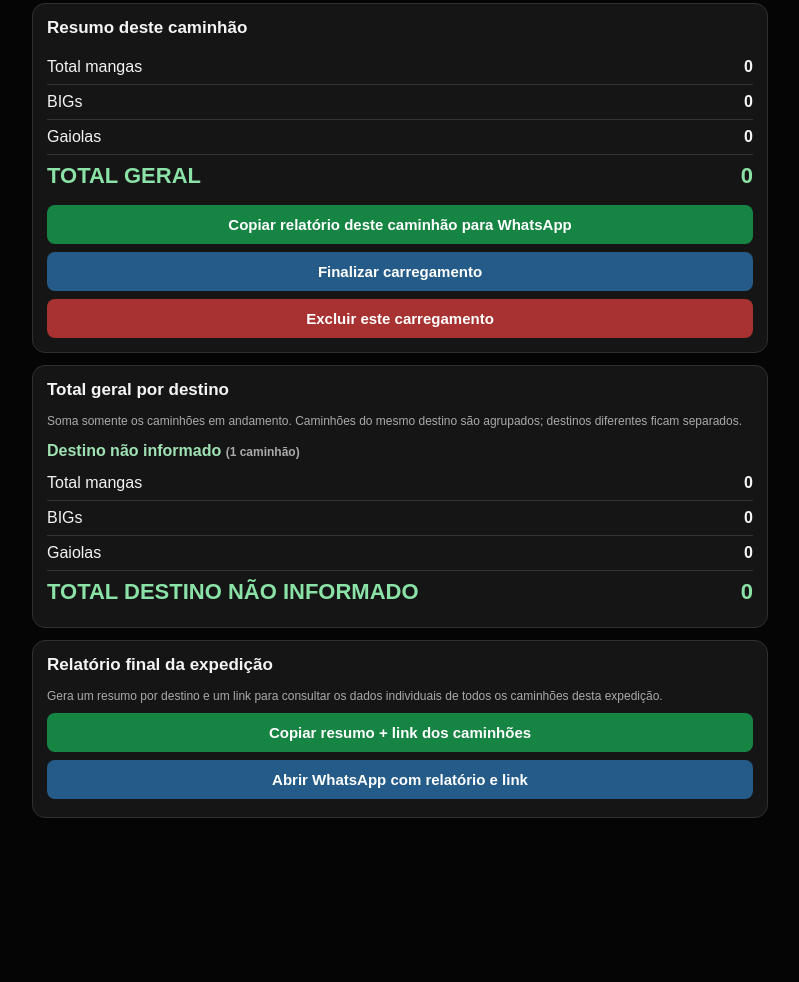
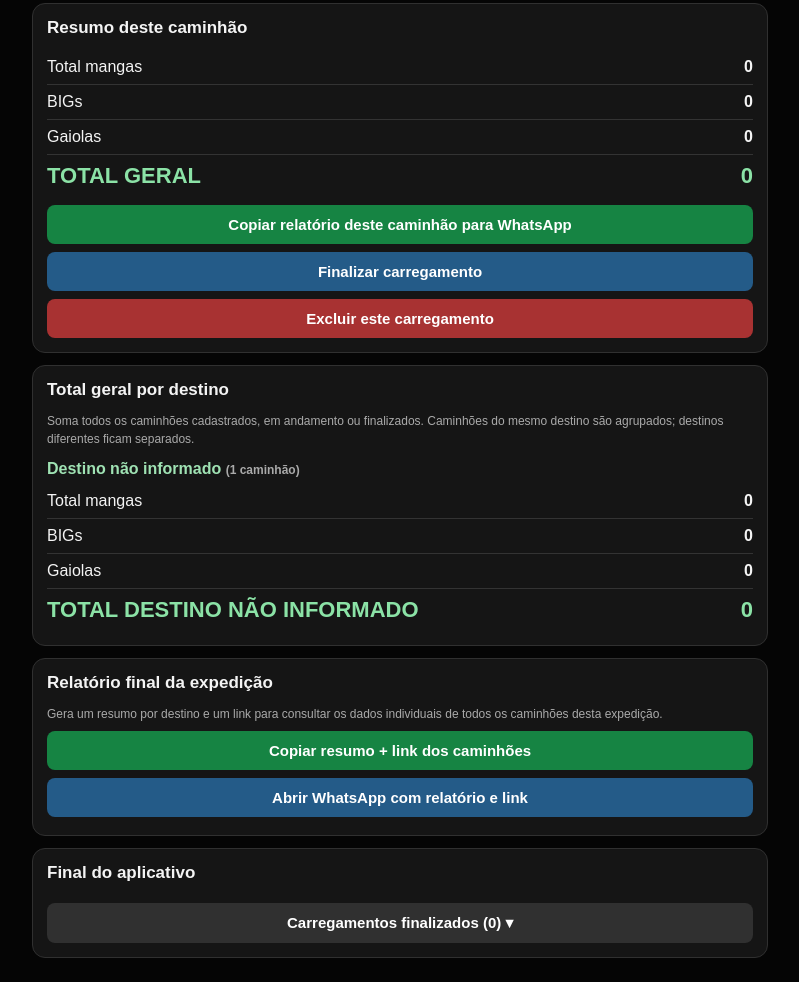
Before and after one commit to atonito879/controle-xpt, a plain HTML site: page index.html in a window 1280 px wide. Shown: the part 1345-2327 px from the top of the page, without its empty margins (240-1039 px from the left). Before the commit the page ends 2187 px from the top, so only its background shows below. Drawn offline with Linux system fonts and the light colour scheme.

Commit message:
Add files via upload

```diff
--- a/index.html
+++ b/index.html
@@ -21,8 +21,9 @@
 <section class="card"><h2>Gaiolas</h2><div class="counter"><span>Quantidade de gaiolas</span><div class="actions"><button type="button" class="btn minus" data-counter="cages" data-delta="-1">−1</button><span class="count" id="cages">0</span><button type="button" class="btn plus" data-counter="cages" data-delta="1">+1</button></div></div></section>
 <section class="card"><h2>Resumo deste caminhão</h2><div id="summary"></div><button type="button" class="btn plus btnwide" id="copy">Copiar relatório deste caminhão para WhatsApp</button><button type="button" class="btn blue btnwide" id="toggleStatus">Finalizar carregamento</button><button type="button" class="btn delete btnwide" id="deleteLoad">Excluir este carregamento</button></section>
 </div>
-<section class="card"><h2>Total geral por destino</h2><div class="hint">Soma somente os caminhões em andamento. Caminhões do mesmo destino são agrupados; destinos diferentes ficam separados.</div><div id="destinationTotals"></div></section>
+<section class="card"><h2>Total geral por destino</h2><div class="hint">Soma todos os caminhões cadastrados, em andamento ou finalizados. Caminhões do mesmo destino são agrupados; destinos diferentes ficam separados.</div><div id="destinationTotals"></div></section>
 <section class="card"><h2>Relatório final da expedição</h2><div class="hint">Gera um resumo por destino e um link para consultar os dados individuais de todos os caminhões desta expedição.</div><button type="button" class="btn plus btnwide" id="copyAllReport">Copiar resumo + link dos caminhões</button><button type="button" class="btn blue btnwide" id="sendAllReport">Abrir WhatsApp com relatório e link</button><div id="shareStatus" class="duration"></div></section>
+<footer class="card" id="completedFooter"><h2>Final do aplicativo</h2><button type="button" class="btn neutral btnwide" id="toggleCompleted">Carregamentos finalizados (0) ▾</button><div id="completedPanel" hidden><div id="completedList"></div></div></footer>
 <script>
 (function(){'use strict';
 const $=id=>document.getElementById(id), STORAGE='xpt-control-v3', fields=['date','period','dock','carrier','plate','destination','start','finish'];
@@ -45,11 +46,12 @@ function esc(v){return String(v??'').replace(/[&<>"']/g,c=>({'&':'&amp;','<':'&l
 function totalMangas(x){return Object.values(x.mangas||{}).reduce((s,n)=>s+(Number(n)||0),0);}
 function minutes(a,b){if(!a||!b)return null;const [h1,m1]=a.split(':').map(Number),[h2,m2]=b.split(':').map(Number);let x=h1*60+m1,y=h2*60+m2;if(y<x)y+=1440;return y-x;}
 function duration(n){return n===null?'—':Math.floor(n/60)+'h '+String(n%60).padStart(2,'0')+'min';}
-function renderList(){const active=app.loads.filter(x=>x.status==='active'),done=app.loads.filter(x=>x.status==='done');const item=x=>{const m=metaOf(x),dest=m.destination||'Destino não informado',plate=m.plate||'Sem placa',selectedClass=x.id===app.selectedId?' style="border-color:#168443"':'';return `<div class="truck"${selectedClass}><div class="truckhead"><div><h3>${esc(plate)}</h3><div class="truckmeta">${esc(dest)} · Doca ${esc(m.dock||'—')} · ${totalMangas(x)} mangas, ${x.bigs} BIGs, ${x.cages} gaiolas</div></div><span class="tag ${x.status==='done'?'done':''}">${x.status==='done'?'Finalizado':'Em andamento'}</span></div><div class="truckbuttons"><button class="btn ${x.id===app.selectedId?'plus':'neutral'}" data-select="${esc(x.id)}">${x.id===app.selectedId?'Selecionado':'Abrir'}</button></div></div>`;};$('loadList').innerHTML=(active.length?`<div class="hint">EM ANDAMENTO (${active.length})</div>${active.map(item).join('')}`:'<div class="empty">Nenhum carregamento em andamento</div>')+(done.length?`<div class="hint" style="margin-top:14px">FINALIZADOS (${done.length})</div>${done.map(item).join('')}`:'');}
+function renderList(){const active=app.loads.filter(x=>x.status==='active');const item=x=>{const m=metaOf(x),dest=m.destination||'Destino não informado',plate=m.plate||'Sem placa',selectedClass=x.id===app.selectedId?' style="border-color:#168443"':'';return `<div class="truck"${selectedClass}><div class="truckhead"><div><h3>${esc(plate)}</h3><div class="truckmeta">${esc(dest)} · Doca ${esc(m.dock||'—')} · ${totalMangas(x)} mangas, ${x.bigs} BIGs, ${x.cages} gaiolas</div></div><span class="tag">Em andamento</span></div><div class="truckbuttons"><button class="btn ${x.id===app.selectedId?'plus':'neutral'}" data-select="${esc(x.id)}">${x.id===app.selectedId?'Selecionado':'Abrir'}</button></div></div>`;};$('loadList').innerHTML=active.length?`<div class="hint">EM ANDAMENTO (${active.length})</div>${active.map(item).join('')}`:'<div class="empty">Nenhum carregamento em andamento</div>'; }
+function renderFinalized(){const done=app.loads.filter(x=>x.status==='done');const item=x=>{const m=metaOf(x),dest=m.destination||'Destino não informado',plate=m.plate||'Sem placa',selectedClass=x.id===app.selectedId?' style="border-color:#168443"':'';return `<div class="truck"${selectedClass}><div class="truckhead"><div><h3>${esc(plate)}</h3><div class="truckmeta">${esc(dest)} · Doca ${esc(m.dock||'—')} · ${totalMangas(x)} mangas, ${x.bigs} BIGs, ${x.cages} gaiolas</div></div><span class="tag done">Finalizado</span></div><div class="truckbuttons"><button class="btn neutral" data-select="${esc(x.id)}">Abrir / Reabrir</button></div></div>`;};$('completedList').innerHTML=done.length?done.map(item).join(''):'<div class="empty">Nenhum carregamento finalizado</div>';$('toggleCompleted').textContent=`Carregamentos finalizados (${done.length}) ${$('completedPanel').hidden?'▾':'▴'}`;}
 function renderEditor(){const x=selected();$('editor').hidden=!x;if(!x)return;const m=metaOf(x);fields.forEach(id=>$(id).value=m[id]||'');$('statusTag').textContent=x.status==='done'?'Finalizado':'Em andamento';$('toggleStatus').textContent=x.status==='done'?'Reabrir carregamento':'Finalizar carregamento';$('toggleStatus').className='btn '+(x.status==='done'?'neutral':'blue')+' btnwide';$('bigs').textContent=x.bigs;$('cages').textContent=x.cages;const codes=Object.keys(x.mangas).sort();$('mangas').innerHTML=codes.length?codes.map(c=>`<div class="counter"><span class="code">${esc(c)}</span><div class="actions"><button type="button" class="btn minus small" data-code="${esc(c)}" data-delta="-1">−1</button><span class="count">${Number(x.mangas[c])||0}</span><button type="button" class="btn plus small" data-code="${esc(c)}" data-delta="1">+1</button><button type="button" class="btn delete small" data-remove="${esc(c)}">×</button></div></div>`).join(''):'<div class="empty">Nenhuma manga adicionada</div>';
 const mt=totalMangas(x),sum=mt+x.bigs+x.cages;$('summary').innerHTML=codes.map(c=>`<div class="totalrow"><span>${esc(c)}</span><strong>${Number(x.mangas[c])||0}</strong></div>`).join('')+`<div class="totalrow"><span>Total mangas</span><strong>${mt}</strong></div><div class="totalrow"><span>BIGs</span><strong>${x.bigs}</strong></div><div class="totalrow"><span>Gaiolas</span><strong>${x.cages}</strong></div><div class="totalrow bigTotal"><span>TOTAL GERAL</span><strong>${sum}</strong></div>`;$('durations').textContent='Tempo de carregamento: '+duration(minutes(m.start,m.finish));}
-function renderDestinationTotals(){const groups=new Map();app.loads.filter(x=>x.status==='active').forEach(x=>{const m=metaOf(x),name=(m.destination||'Destino não informado').trim()||'Destino não informado',key=name.toLocaleLowerCase('pt-BR');if(!groups.has(key))groups.set(key,{name,mangas:{},bigs:0,cages:0,trucks:0});const g=groups.get(key);g.trucks++;Object.entries(x.mangas||{}).forEach(([c,n])=>g.mangas[c]=(g.mangas[c]||0)+(Number(n)||0));g.bigs+=x.bigs;g.cages+=x.cages;});if(!groups.size){$('destinationTotals').innerHTML='<div class="empty">Nenhum carregamento em andamento para somar</div>';return;}let html='';[...groups.values()].sort((a,b)=>a.name.localeCompare(b.name,'pt-BR')).forEach(g=>{const mt=Object.values(g.mangas).reduce((s,n)=>s+n,0),all=mt+g.bigs+g.cages;html+=`<div class="destinationTitle">${esc(g.name)} <span class="hint">(${g.trucks} caminhão${g.trucks===1?'':'ões'})</span></div>`;html+=Object.keys(g.mangas).sort().map(c=>`<div class="totalrow"><span>Manga ${esc(c)}</span><strong>${g.mangas[c]}</strong></div>`).join('');html+=`<div class="totalrow"><span>Total mangas</span><strong>${mt}</strong></div><div class="totalrow"><span>BIGs</span><strong>${g.bigs}</strong></div><div class="totalrow"><span>Gaiolas</span><strong>${g.cages}</strong></div><div class="totalrow bigTotal"><span>TOTAL ${esc(g.name.toLocaleUpperCase('pt-BR'))}</span><strong>${all}</strong></div>`;});$('destinationTotals').innerHTML=html;}
-function renderAll(){renderList();renderEditor();renderDestinationTotals();}
+function renderDestinationTotals(){const groups=new Map();app.loads.forEach(x=>{const m=metaOf(x),name=(m.destination||'Destino não informado').trim()||'Destino não informado',key=name.toLocaleLowerCase('pt-BR');if(!groups.has(key))groups.set(key,{name,mangas:{},bigs:0,cages:0,trucks:0});const g=groups.get(key);g.trucks++;Object.entries(x.mangas||{}).forEach(([c,n])=>g.mangas[c]=(g.mangas[c]||0)+(Number(n)||0));g.bigs+=x.bigs;g.cages+=x.cages;});if(!groups.size){$('destinationTotals').innerHTML='<div class="empty">Nenhum carregamento cadastrado ainda</div>';return;}let html='';[...groups.values()].sort((a,b)=>a.name.localeCompare(b.name,'pt-BR')).forEach(g=>{const mt=Object.values(g.mangas).reduce((s,n)=>s+n,0),all=mt+g.bigs+g.cages;html+=`<div class="destinationTitle">${esc(g.name)} <span class="hint">(${g.trucks} caminhão${g.trucks===1?'':'ões'})</span></div>`;html+=Object.keys(g.mangas).sort().map(c=>`<div class="totalrow"><span>Manga ${esc(c)}</span><strong>${g.mangas[c]}</strong></div>`).join('');html+=`<div class="totalrow"><span>Total mangas</span><strong>${mt}</strong></div><div class="totalrow"><span>BIGs</span><strong>${g.bigs}</strong></div><div class="totalrow"><span>Gaiolas</span><strong>${g.cages}</strong></div><div class="totalrow bigTotal"><span>TOTAL ${esc(g.name.toLocaleUpperCase('pt-BR'))}</span><strong>${all}</strong></div>`;});$('destinationTotals').innerHTML=html;}
+function renderAll(){renderList();renderFinalized();renderEditor();renderDestinationTotals();}
 function addCode(){const x=selected();if(!x)return;const input=$('code'),code=input.value.trim().toUpperCase().replace(/\s+/g,'');if(!code)return;x.mangas[code]=(Number(x.mangas[code])||0)+1;input.value='';persist();input.focus();}
 function report(x){const m=metaOf(x),codes=Object.keys(x.mangas).sort(),mt=totalMangas(x),all=mt+x.bigs+x.cages;return `FECHAMENTO XPT\nData: ${m.date||'—'}\nPeríodo: ${m.period||'—'}\nDoca: ${m.dock||'—'}\nTransportadora: ${m.carrier||'—'}\nPlaca: ${m.plate||'—'}\nDestino do XPT: ${m.destination||'—'}\n\nHORÁRIOS\nInício do carregamento: ${m.start||'—'}\nFim do carregamento: ${m.finish||'—'}\nTempo de carregamento: ${duration(minutes(m.start,m.finish))}\n\nMANGAS\n${codes.map(c=>`${c} - ${x.mangas[c]}`).join('\n')||'Nenhuma'}\nTotal mangas: ${mt}\nBIGs: ${x.bigs}\nGaiolas: ${x.cages}\nTOTAL GERAL: ${all}`;}
 function allLoadsSummary(loads){const groups=new Map();loads.forEach(x=>{const m=metaOf(x),name=(m.destination||'Destino não informado').trim()||'Destino não informado',key=name.toLocaleLowerCase('pt-BR');if(!groups.has(key))groups.set(key,{name,trucks:0,mangas:0,bigs:0,cages:0});const g=groups.get(key);g.trucks++;g.mangas+=totalMangas(x);g.bigs+=Number(x.bigs)||0;g.cages+=Number(x.cages)||0;});let out='RELATÓRIO GERAL DA EXPEDIÇÃO';let grand={trucks:0,mangas:0,bigs:0,cages:0};[...groups.values()].sort((a,b)=>a.name.localeCompare(b.name,'pt-BR')).forEach(g=>{grand.trucks+=g.trucks;grand.mangas+=g.mangas;grand.bigs+=g.bigs;grand.cages+=g.cages;out+=`\n\nDESTINO: ${g.name.toLocaleUpperCase('pt-BR')}\nCaminhões: ${g.trucks}\nMangas: ${g.mangas}\nBIGs: ${g.bigs}\nGaiolas: ${g.cages}\nTotal de volumes: ${g.mangas+g.bigs+g.cages}`;});out+=`\n\nTOTAL GERAL DA EXPEDIÇÃO\nCaminhões: ${grand.trucks}\nMangas: ${grand.mangas}\nBIGs: ${grand.bigs}\nGaiolas: ${grand.cages}\nTotal de volumes: ${grand.mangas+grand.bigs+grand.cages}`;return out;}
@@ -57,7 +59,7 @@ function makeShareMessage(){saveCurrent();const loads=app.loads.slice();if(!load
 async function copyAllReport(){const value=makeShareMessage();if(!value)return;try{await navigator.clipboard.writeText(value);$('shareStatus').textContent='Resumo e link copiados! Agora é só colar no WhatsApp.';}catch(e){const a=document.createElement('textarea');a.value=value;document.body.appendChild(a);a.select();document.execCommand('copy');a.remove();$('shareStatus').textContent='Resumo e link copiados! Agora é só colar no WhatsApp.';}}
 function sendAllReport(){const value=makeShareMessage();if(!value)return;location.href='https://wa.me/?text='+encodeURIComponent(value);}
 async function copyReport(button){const x=selected();if(!x)return;const value=report(x);try{await navigator.clipboard.writeText(value);button.textContent='Relatório copiado!';setTimeout(()=>button.textContent='Copiar relatório deste caminhão para WhatsApp',1600);}catch(e){const a=document.createElement('textarea');a.value=value;document.body.appendChild(a);a.select();document.execCommand('copy');a.remove();alert('Relatório copiado. Cole no WhatsApp.');}}
-document.addEventListener('click',async ev=>{const b=ev.target.closest('button');if(!b)return;if(b.id==='newLoad'){const x=blankLoad();app.loads.unshift(x);app.selectedId=x.id;persist();$('plate').focus();return;}if(b.dataset.select){saveCurrent();app.selectedId=b.dataset.select;persist();return;}if(b.id==='copyAllReport'){await copyAllReport();return;}if(b.id==='sendAllReport'){sendAllReport();return;}const x=selected();if(!x)return;if(b.id==='add'){addCode();return;}if(b.dataset.counter){const k=b.dataset.counter;x[k]=Math.max(0,(Number(x[k])||0)+(Number(b.dataset.delta)||0));persist();return;}if(b.dataset.code!==undefined){const c=b.dataset.code;x.mangas[c]=Math.max(0,(Number(x.mangas[c])||0)+(Number(b.dataset.delta)||0));if(!x.mangas[c])delete x.mangas[c];persist();return;}if(b.dataset.remove!==undefined){delete x.mangas[b.dataset.remove];persist();return;}if(b.id==='copy'){await copyReport(b);return;}if(b.id==='toggleStatus'){x.status=x.status==='done'?'active':'done';persist();return;}if(b.id==='deleteLoad'&&confirm('Excluir este carregamento e todos os seus dados?')){app.loads=app.loads.filter(y=>y.id!==x.id);app.selectedId=app.loads[0]?.id||null;persist();return;}});
+document.addEventListener('click',async ev=>{const b=ev.target.closest('button');if(!b)return;if(b.id==='toggleCompleted'){$('completedPanel').hidden=!$('completedPanel').hidden;renderFinalized();return;}if(b.id==='newLoad'){const x=blankLoad();app.loads.unshift(x);app.selectedId=x.id;persist();$('plate').focus();return;}if(b.dataset.select){saveCurrent();app.selectedId=b.dataset.select;persist();return;}if(b.id==='copyAllReport'){await copyAllReport();return;}if(b.id==='sendAllReport'){sendAllReport();return;}const x=selected();if(!x)return;if(b.id==='add'){addCode();return;}if(b.dataset.counter){const k=b.dataset.counter;x[k]=Math.max(0,(Number(x[k])||0)+(Number(b.dataset.delta)||0));persist();return;}if(b.dataset.code!==undefined){const c=b.dataset.code;x.mangas[c]=Math.max(0,(Number(x.mangas[c])||0)+(Number(b.dataset.delta)||0));if(!x.mangas[c])delete x.mangas[c];persist();return;}if(b.dataset.remove!==undefined){delete x.mangas[b.dataset.remove];persist();return;}if(b.id==='copy'){await copyReport(b);return;}if(b.id==='toggleStatus'){x.status=x.status==='done'?'active':'done';persist();return;}if(b.id==='deleteLoad'&&confirm('Excluir este carregamento e todos os seus dados?')){app.loads=app.loads.filter(y=>y.id!==x.id);app.selectedId=app.loads[0]?.id||null;persist();return;}});
 $('code').addEventListener('keydown',e=>{if(e.key==='Enter'){e.preventDefault();addCode();}});
 document.querySelectorAll('#editor input,#editor select').forEach(el=>el.addEventListener('change',saveCurrent));
 document.querySelectorAll('.clock').forEach(el=>el.addEventListener('input',()=>{let digits=el.value.replace(/\D/g,'').slice(0,4);if(digits.length>=3)el.value=digits.slice(0,2)+':'+digits.slice(2);else el.value=digits;saveCurrent();}));
```
